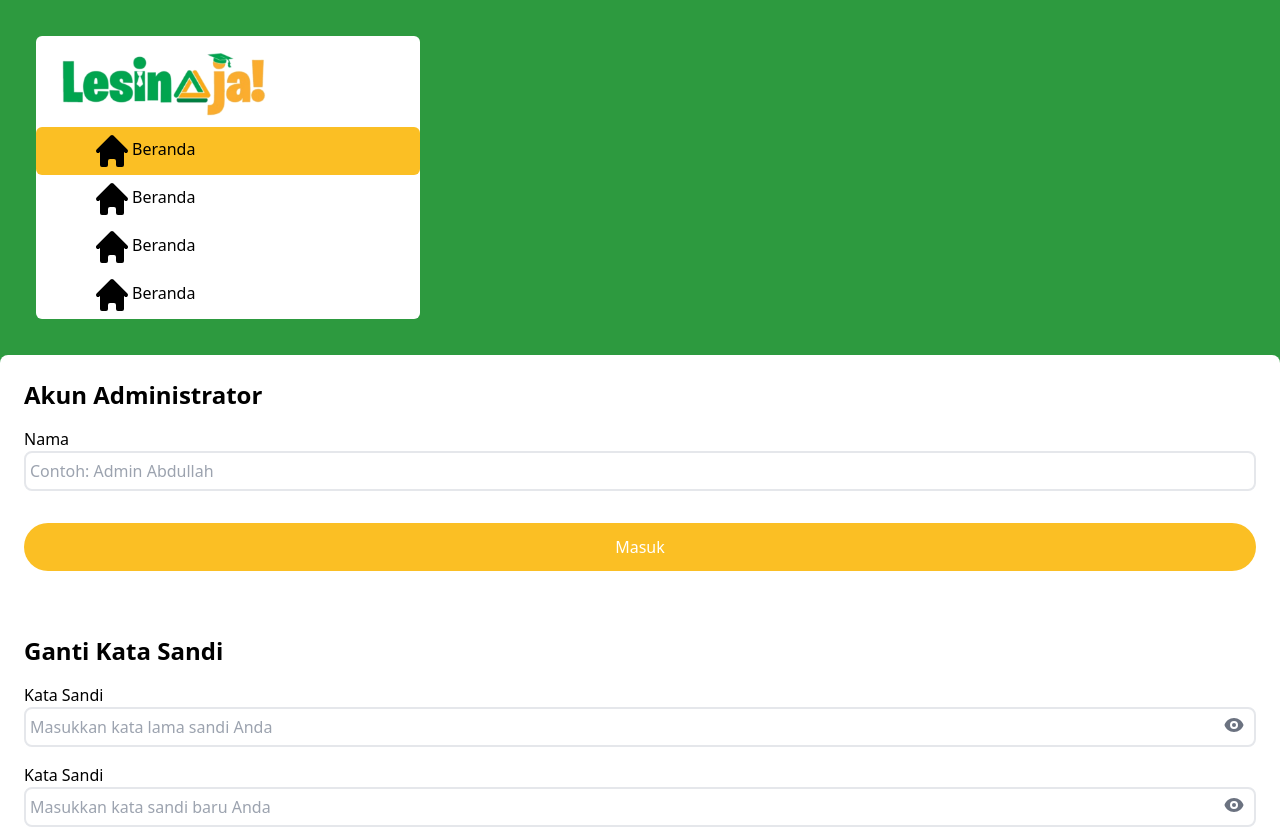
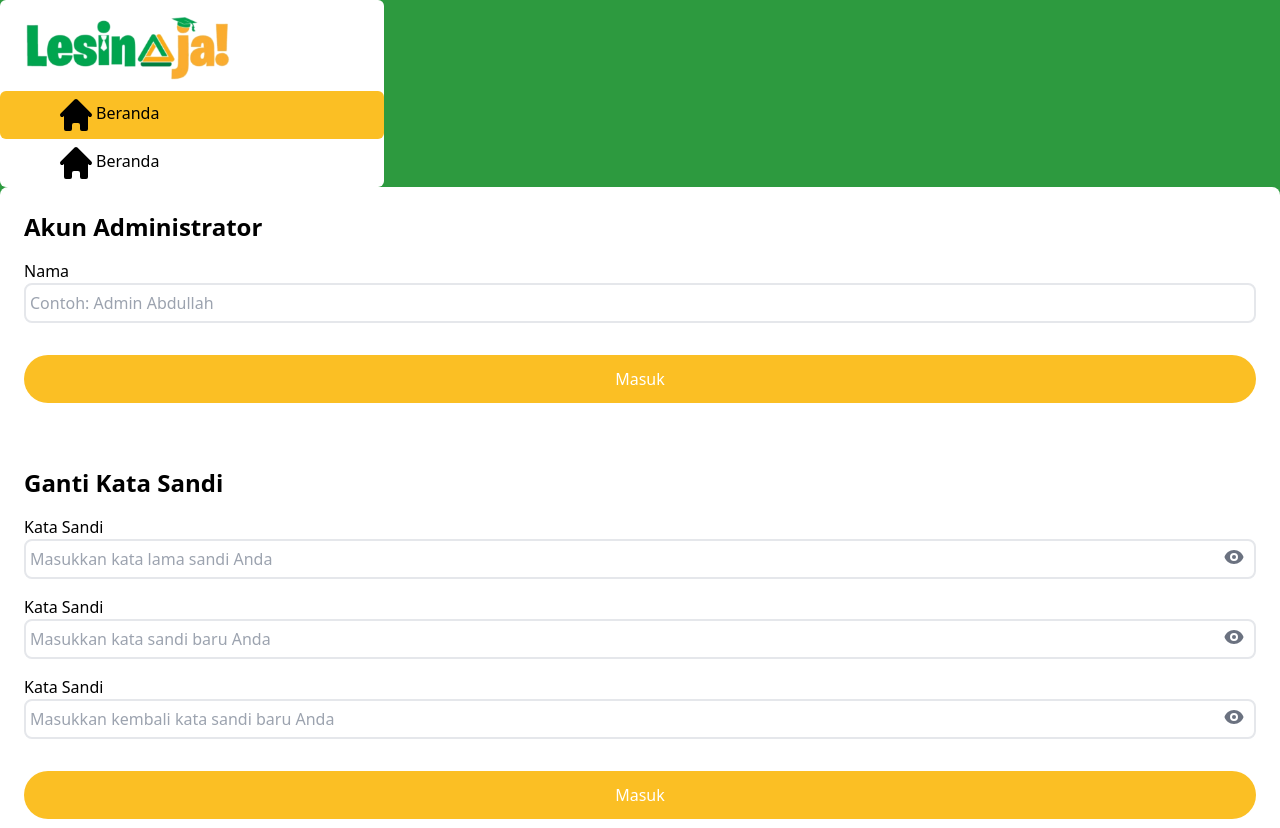
Before and after one commit to andirayka/lesinaja, a React (Create React App) app: page /akun in a window 1280 px wide. Shown: the top 828 px of the page. Built offline with nearby package versions, Linux system fonts and the light colour scheme.

Commit message:
fix sidebar

```diff
--- a/src/components/moleculs/SidebarItem.js
+++ b/src/components/moleculs/SidebarItem.js
@@ -1,10 +1,9 @@
 import React from 'react';
-import { HomeIcon } from '@heroicons/react/solid';
 
-const SidebarItem = ({additionalClassName, text}) => {
+const SidebarItem = ({additionalClassName, text, icon}) => {
     return (
         <button className={`hover:bg-yellow-400 py-1 rounded-md w-full text-left pl-14 ${additionalClassName}`}>
-            <HomeIcon className="w-10 inline-block" />
+            {icon}
             <label>{text}</label>
         </button>
     )
--- a/src/components/organisms/Sidebar.js
+++ b/src/components/organisms/Sidebar.js
@@ -1,10 +1,11 @@
 import React from 'react';
 import { SidebarItem } from "@components";
 import { mainLogo } from "@assets";
+import { HomeIcon } from '@heroicons/react/solid';
 
 const Sidebar = () => {
     return (
-        <div className="bg-white m-9 rounded-md max-w-sm">
+        <div className="bg-white rounded-md max-w-sm">
             <div>
                 <img src={mainLogo} alt="" className="w-64" />
             </div>
@@ -12,15 +13,11 @@ const Sidebar = () => {
                 <SidebarItem
                     text="Beranda"
                     additionalClassName="bg-yellow-400"
+                    icon={<HomeIcon className="w-10 inline-block" />}
                 />
                 <SidebarItem
                     text="Beranda"
-                />
-                <SidebarItem
-                    text="Beranda"
-                />
-                <SidebarItem
-                    text="Beranda"
+                    icon={<HomeIcon className="w-10 inline-block" />}
                 />
             </div>
         </div>
--- a/src/pages/Account.js
+++ b/src/pages/Account.js
@@ -23,10 +23,12 @@ const Account = () => {
   };
 
   return (
-    <div>
-      <Sidebar />
+    <div className="">
+      <div className="">
+        <Sidebar />
+      </div>
 
-      <ContentContainer>
+      <ContentContainer className="">
         {/* Nama */}
         <SectionTitle heading="Akun Administrator" />
         <InputText
```
